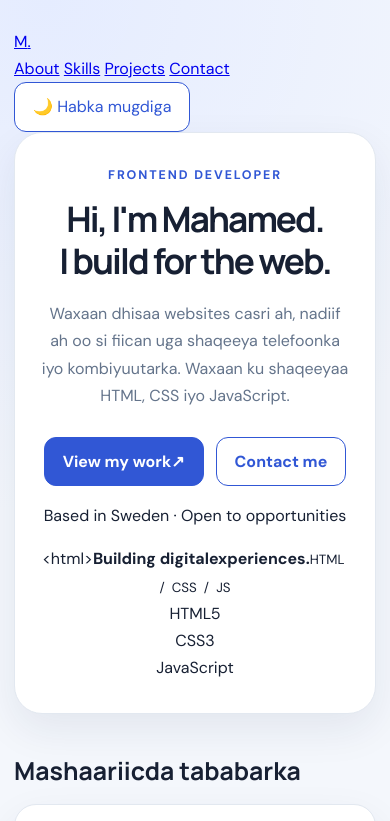
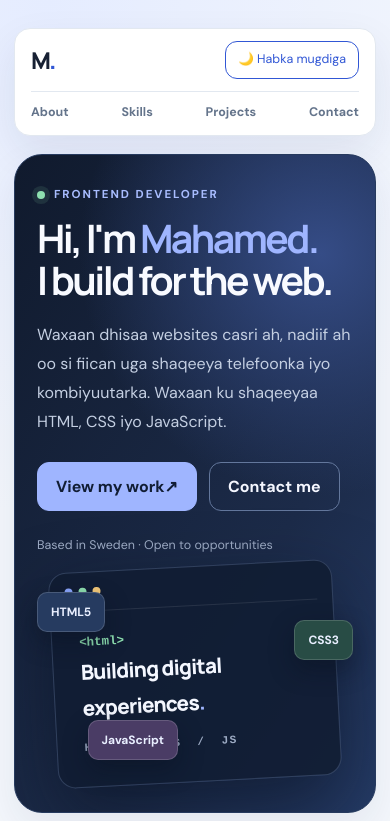
Before and after one commit to madk18/MohamedPortfolio, a plain HTML site: page index.html in a window 390 px wide. Shown: the top 821 px of the page. Drawn offline with Linux system fonts and the light colour scheme.

Commit message:
Style Portfolio 2.0 hero and responsive navigation

```diff
--- a/style.css
+++ b/style.css
@@ -210,3 +210,38 @@ body.dark-mode .project-icon{background:#26375b}
 .nexora-art{background:linear-gradient(135deg,#222631 0%,#34364b 55%,#c8f169 150%);color:#c8f169}
 .devhub-art{background:linear-gradient(135deg,#172554,#3157d5);color:#fff}
 .devhub-art strong{color:#bfdbfe}
+
+/* Portfolio 2.0 — first step: stronger identity and hero */
+main{width:min(100%,1100px)}
+.portfolio-nav{display:flex;align-items:center;justify-content:space-between;gap:20px;margin-bottom:18px;padding:12px 16px;border:1px solid var(--border);border-radius:16px;background:var(--surface);box-shadow:var(--shadow)}
+.nav-brand{font:800 1.45rem Manrope,sans-serif;color:var(--ink);text-decoration:none;letter-spacing:-.08em}
+.nav-brand span{color:var(--accent)}
+.nav-links{display:flex;align-items:center;gap:clamp(12px,3vw,28px)}
+.nav-links a{font-size:.86rem;font-weight:700;color:var(--muted);text-decoration:none}
+.nav-links a:hover{color:var(--accent)}
+.portfolio-nav .theme-toggle{min-height:38px;padding:7px 12px;font-size:.78rem}
+.hero-v2{display:grid;grid-template-columns:1.1fr .9fr;align-items:center;gap:30px;min-height:440px;padding:clamp(28px,6vw,68px);overflow:hidden;text-align:left;background:radial-gradient(circle at 85% 15%,#354c86 0,transparent 38%),linear-gradient(125deg,#101a2d,#1c2b49 65%,#253b66);border-color:#263a5e;color:#f8faff}
+.hero-v2 .eyebrow{display:flex;align-items:center;gap:9px;color:#a9bdff;font-size:.72rem;letter-spacing:.17em}
+.status-dot{width:8px;height:8px;border-radius:50%;background:#8ee0b0;box-shadow:0 0 0 5px #8ee0b01c}
+.hero-v2 h1{font-size:clamp(2.35rem,5.5vw,4.4rem);line-height:1.08;letter-spacing:-.065em}
+.hero-v2 h1 span{color:#9fb5ff}
+.hero-v2 .intro{max-width:560px;margin:20px 0 0;color:#c4cfe2;font-size:1rem;line-height:1.8}
+.hero-v2 .actions{justify-content:flex-start;margin-top:25px}
+.hero-v2 .button{background:#9fb5ff;border-color:#9fb5ff;color:#111d34}
+.hero-v2 .button.secondary{background:transparent;border-color:#63779c;color:#f5f7ff}
+.hero-location{margin:24px 0 0;color:#9eacc5;font-size:.78rem}
+.hero-visual{position:relative;min-height:270px;display:grid;place-items:center}
+.visual-window{width:min(100%,340px);padding:15px;border:1px solid #60749a66;border-radius:18px;background:#111d33e8;box-shadow:0 30px 70px #080f1e88;transform:rotate(-3deg)}
+.window-dots{display:flex;gap:6px;padding-bottom:15px;border-bottom:1px solid #ffffff18}
+.window-dots i{width:8px;height:8px;border-radius:50%;background:#8ba7ff}
+.window-dots i:nth-child(2){background:#8ee0b0}.window-dots i:nth-child(3){background:#f2c879}
+.visual-code{display:flex;flex-direction:column;gap:8px;padding:24px 12px 18px}
+.visual-code>span{color:#8ee0b0;font:600 .78rem monospace}
+.visual-code b{font:800 clamp(1.3rem,3vw,1.8rem) Manrope,sans-serif;color:#f4f7ff;letter-spacing:-.04em}
+.visual-code b span{color:#9fb5ff}
+.visual-code small{margin-top:12px;color:#9eacc5;font:600 .7rem monospace;letter-spacing:.12em}
+.visual-chip{position:absolute;padding:9px 13px;border:1px solid #ffffff28;border-radius:10px;background:#263b60;color:#e9efff;font-size:.75rem;font-weight:800;box-shadow:0 10px 25px #080f1e66}
+.chip-one{top:12%;left:0}.chip-two{right:0;top:25%;background:#284c45}.chip-three{bottom:10%;left:16%;background:#4a3c65}
+body.dark-mode .portfolio-nav{background:var(--surface)}
+@media(max-width:760px){.hero-v2{grid-template-columns:1fr;gap:10px}.hero-visual{min-height:220px}.visual-window{width:min(90%,340px)}}
+@media(max-width:560px){.portfolio-nav{flex-wrap:wrap;gap:12px}.nav-links{order:3;width:100%;justify-content:space-between;padding-top:10px;border-top:1px solid var(--border)}.nav-links a{font-size:.78rem}.portfolio-nav .theme-toggle{margin-left:auto}.hero-v2{padding:30px 22px}.hero-v2 h1{font-size:2.45rem}.hero-visual{min-height:205px}}
```
